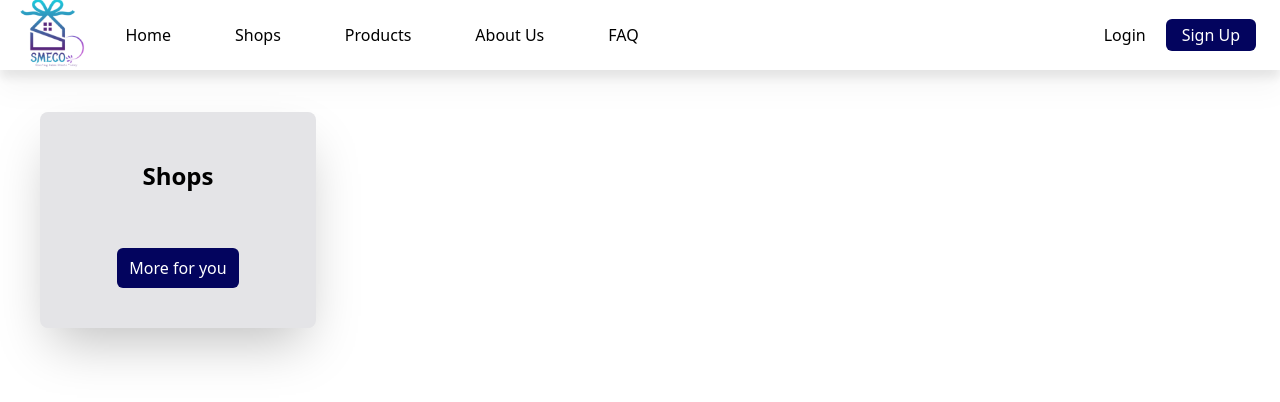
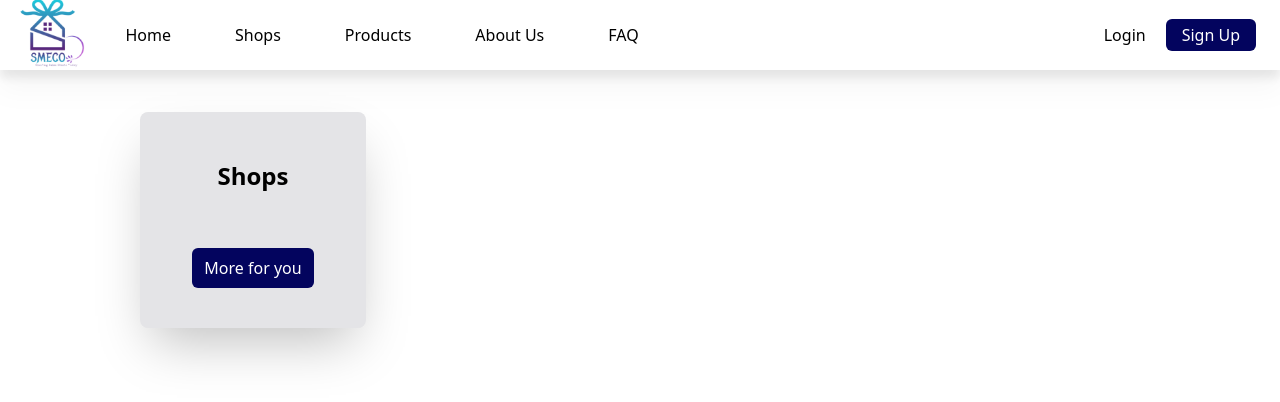
Before and after one commit to SME-CO/smeco_customer_app, a React (Create React App) app: page /shops in a window 1280 px wide. Shown: the top 402 px of the page. Built offline with nearby package versions, Linux system fonts and the light colour scheme.

Commit message:
made some changes to shops

```diff
--- a/src/components/Shops.jsx
+++ b/src/components/Shops.jsx
@@ -1,16 +1,12 @@
 import React from 'react'
-import logoImg from '../assets/logo.png'
-import{AiTwotoneShop,
-  AiOutlinePercentage,
-  AiFillGift,
-  AiTwotoneGift} from 'react-icons/ai'
+import starImg from '../assets/5star2.jpg'
 
 const
 p = () => {
   return (
     <div>
       <br /><br /><br /><br />
-     <div className='max-w-[1200px] mx-auto grid md:grid-cols-4 gap-8'>
+     <div className='max-w-[1000px] mx-auto grid md:grid-cols-4 gap-8'>
 
         <div className='w-full shadow-2xl flex flex-col p-4 my-4 rounded-lg hover:scale-105 duration-300 bg-zinc-200'>
           <h2 className='text-2xl font-bold text-center py-8'>Shops</h2>
```
